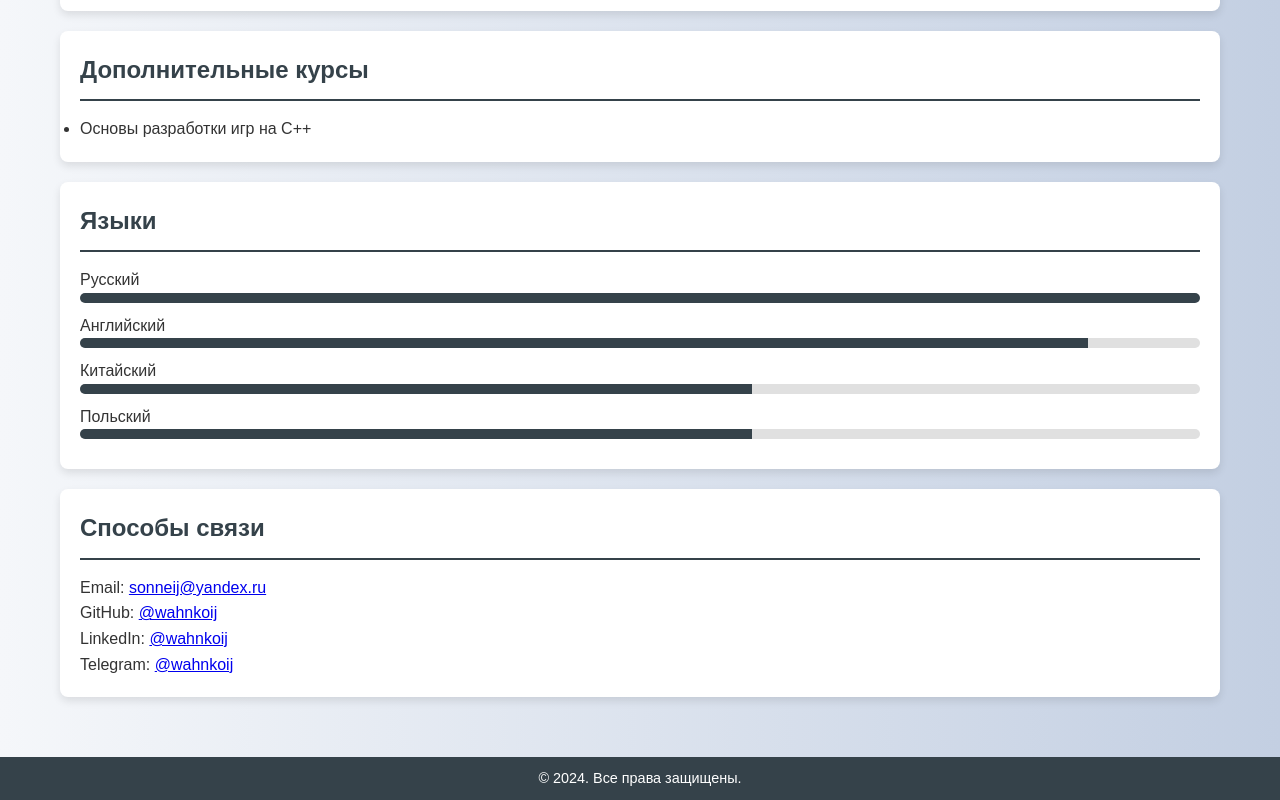
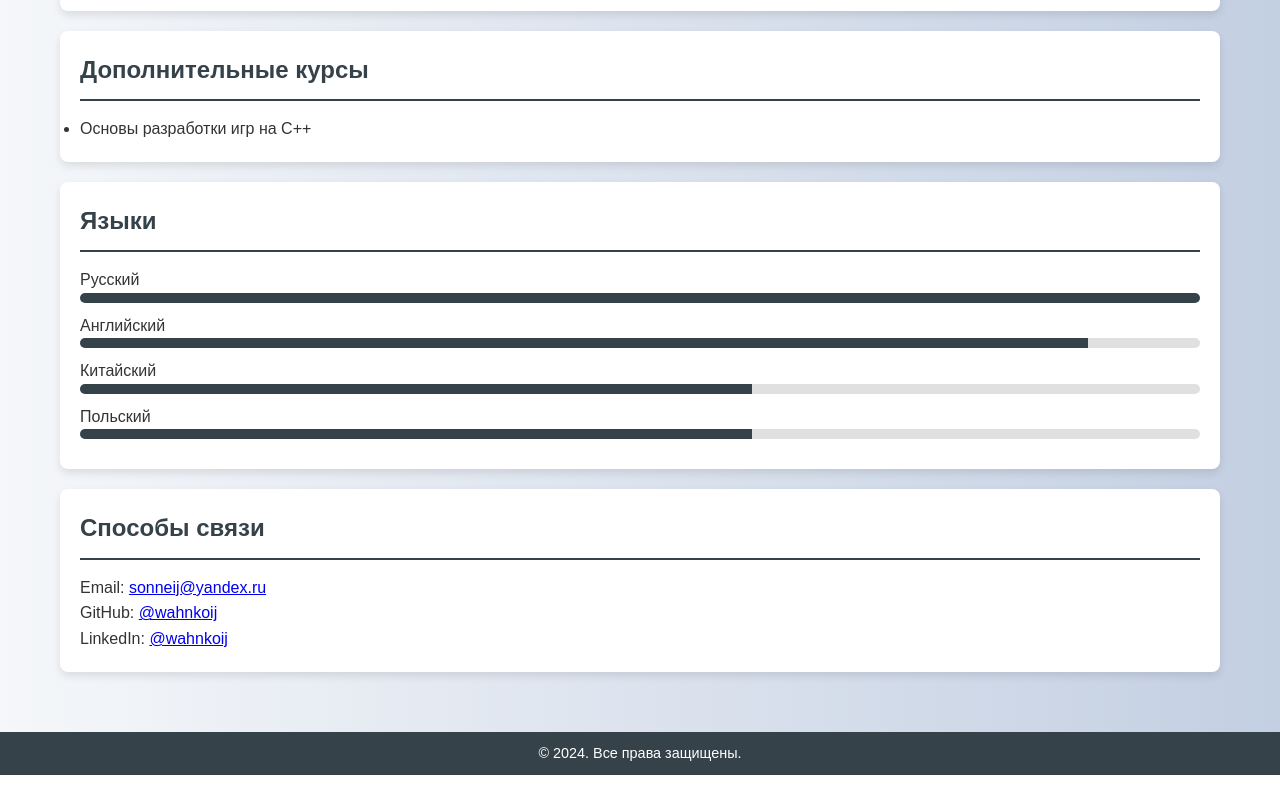
Before and after one commit to wahnkoij/wahnkoij.github.io, a plain HTML site: page index.html in a window 1280 px wide. Shown: the part 1531-2331 px from the top of the page. After the commit the page ends 2306 px from the top, so only its background shows below. Drawn offline with Linux system fonts and the light colour scheme.

Commit message:
Update index.html

```diff
--- a/index.html
+++ b/index.html
@@ -114,7 +114,6 @@
             <p>Email: <a href="mailto:sonneij@yandex.ru">sonneij@yandex.ru</a></p>
             <p>GitHub: <a href="https://github.com/wahnkoij" target="_blank">@wahnkoij</a></p>
             <p>LinkedIn: <a href="https://www.linkedin.com/in/wahnkoij" target="_blank">@wahnkoij</a></p>
-            <p>Telegram: <a href="http://t.me/wahnkoij" target="_blank">@wahnkoij</a></p>
         </section>
     </main>
 
```
